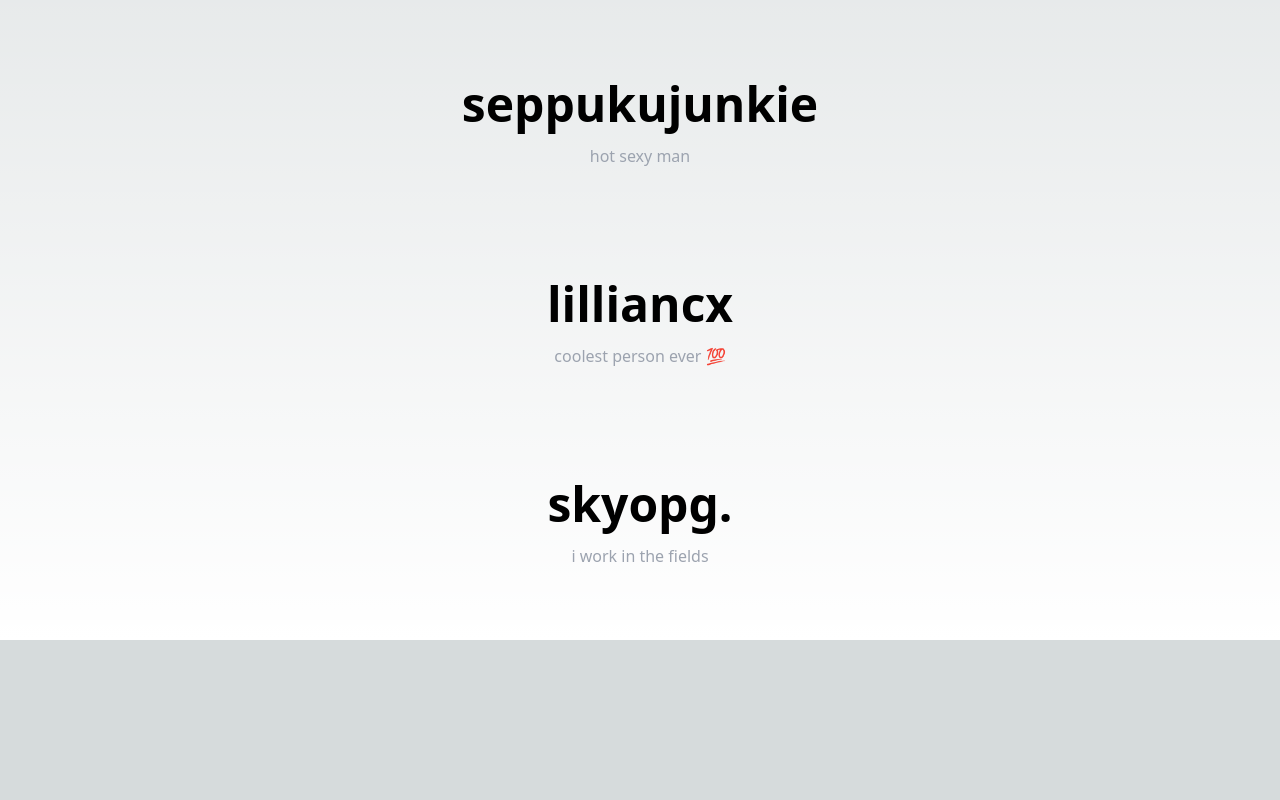
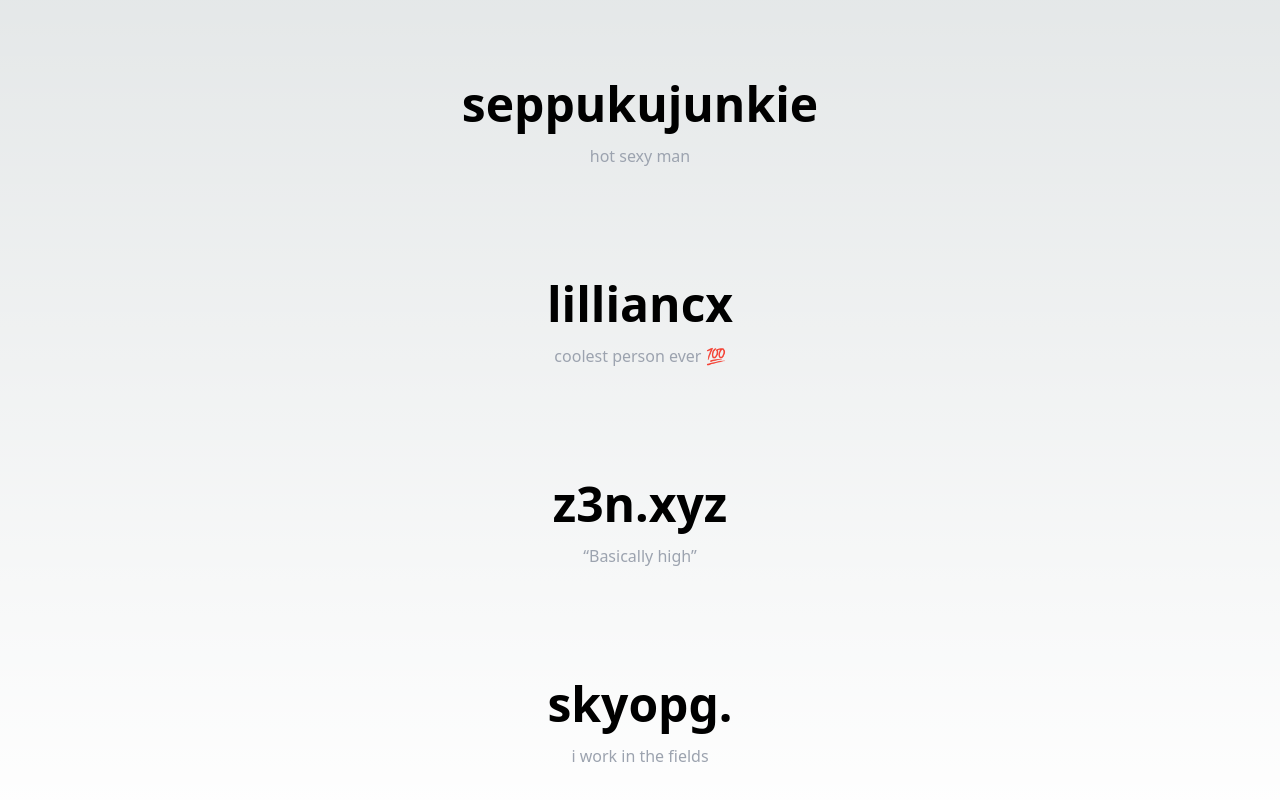
Before and after one commit to puffythedev/portfolio, a Next.js app: page /names in a window 1280 px wide. Shown: the part 472-1272 px from the top of the page. Before the commit the page ends 1112 px from the top, so only its background shows below. Built offline with nearby package versions, Linux system fonts and the light colour scheme.

Commit message:
added z3n.xyz

```diff
--- a/pages/names.jsx
+++ b/pages/names.jsx
@@ -12,6 +12,8 @@ export default function SkyScript(){
             <Title title='jaydennxo' desc={'cute person'} />
             <Title title='seppukujunkie' desc={'hot sexy man'} />
             <Title title='lilliancx' desc={'coolest person ever 💯'} />
+            <Title title='z3n.xyz' desc={'“Basically high”'} />
+
             <Title title='skyopg.' desc={'i work in the fields'} />
         </>
     )
```
